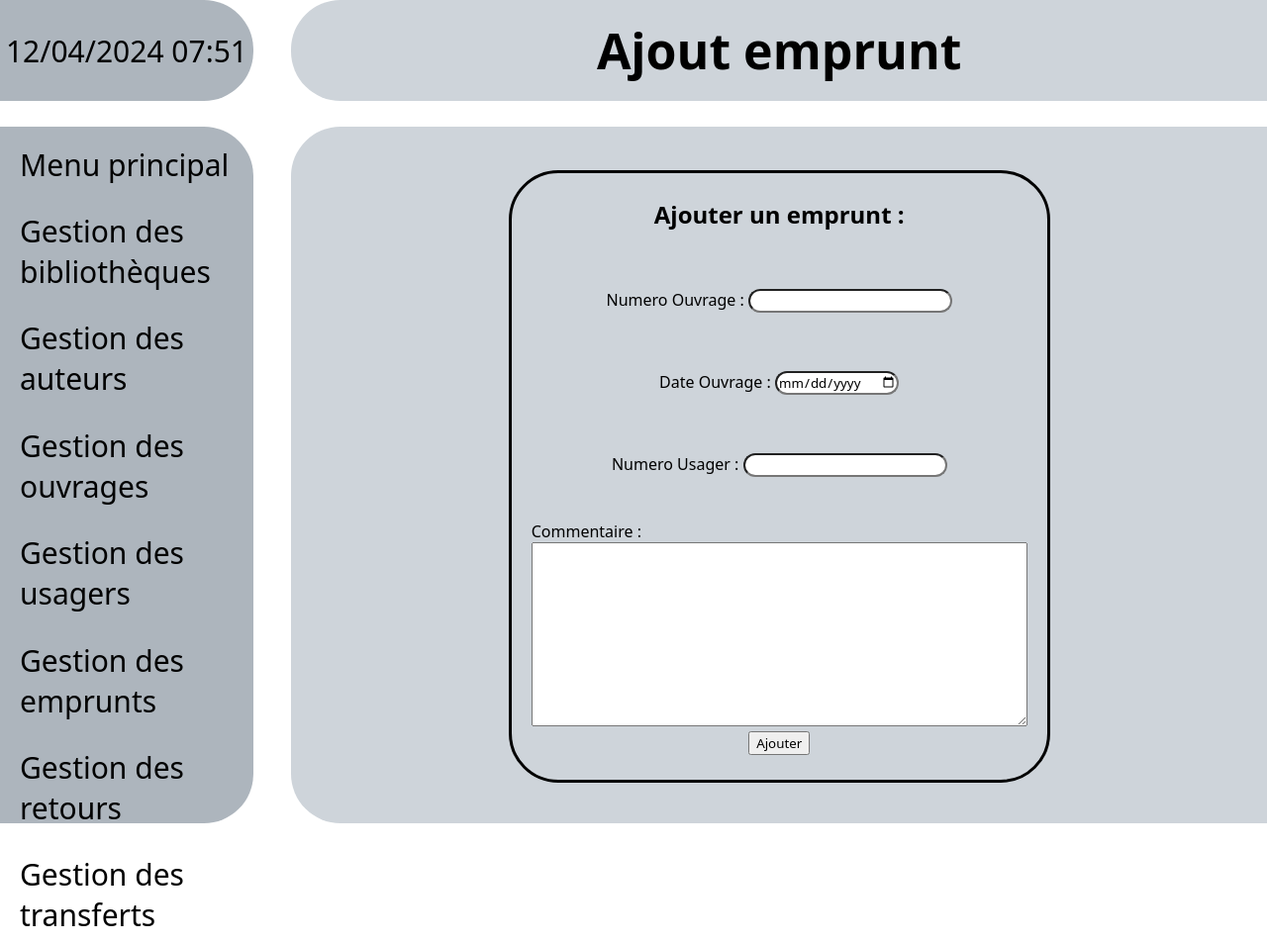
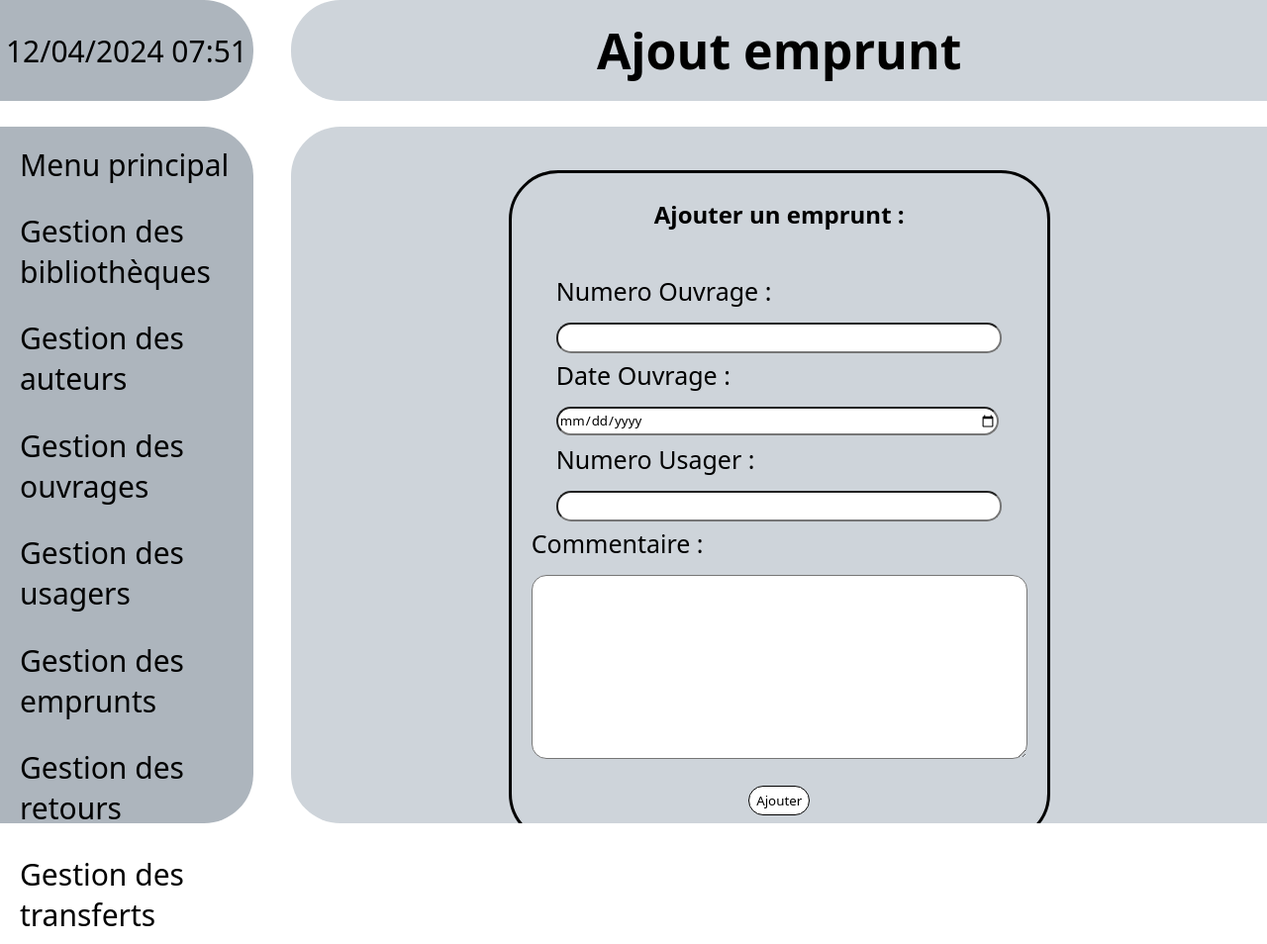
Before and after one commit to TusseauElouan/GrosProjetSaMere, a PHP site: page /Pages/Emprunts/emprunt_03.php in a window 1280 px wide. Shown: the whole page at 99% size. Run offline with PHP 8.4, Linux system fonts and the light colour scheme.

Commit message:
modifs CSS

```diff
--- a/Pages/Emprunts/emprunt_03.php
+++ b/Pages/Emprunts/emprunt_03.php
@@ -37,32 +37,32 @@ if (isset($_REQUEST['numero_emprunt'],$_REQUEST['numero_ouvrage'],$_REQUEST['dat
         <div class="content">
             <div class="content-inside">
             <form class="form" action="emprunt_01.php">
-                <h2>Ajouter un emprunt : </h2>
+                <h2>Ajouter un emprunt : </h2><br /><br/>
 
                 <input type="hidden" name="numero_emprunt"/>
 
-                <div class="content-inside">
+                <div class="label-box">
                     <label for="numero_ouvrage">Numero Ouvrage :</label>
                     <input class="form-input" type="number" name="numero_ouvrage" required/>
                 </div>
 
-                <div class="content-inside">
+                <div class="label-box">
                     <label for="date_emprunt">Date Ouvrage :</label>
                     <input class="form-input" type="date" name="date_emprunt" required/>
                 </div>
 
-                <div class="content-inside">
+                <div class="label-box">
                     <label for="numero_usager">Numero Usager :</label>
                     <input class="form-input" type="number" name="numero_usager" required/>
                 </div>
 
-                <div class="content-inside">
+                <div class="label-box-textarea">
                     <label for="commentaire">Commentaire :</label><br />
-                    <textarea type="text" name="commentaire" id="" cols="60" rows="10"
+                    <textarea class="form-input" type="text" name="commentaire" id="" cols="60" rows="10"
                         required></textarea>
                 </div>
                 <div>
-                    <input type="submit" value="Ajouter" />
+                    <input class="submit-btn" type="submit" value="Ajouter" />
                 </div>
                 </form>
             </div>
--- a/Pages/Transferts/transfert_02.php
+++ b/Pages/Transferts/transfert_02.php
@@ -104,7 +104,6 @@ if (isset($_REQUEST['id'])) {
                                     echo '<option value="' . $resultat['numero_bibliotheque'] . '">Bibliothèque de ' . $resultat['ville_bibliotheque'] . '</option>';
                                 }
                             }
-                            ;
                             ?>
                         </select>
                     </div>
@@ -117,11 +116,11 @@ if (isset($_REQUEST['id'])) {
                         <?php
                             if (isset($_REQUEST['bibli-origine'])) {
                         ?>
-                            <input type="hidden" name="bibli-origine" value="<?= $_REQUEST['bibli-origine'] ?>">
+                            <input type="hidden" name="bibli-origine" value="<?= $_REQUEST['bibli-origine'] ?>"
                         <?php
                             } else if (isset($_REQUEST['id'])) {
                         ?>
-                            <input type="hidden" name="bibli-origine" value="<?= $id?>">';
+                            <input type="hidden" name="bibli-origine" value="<?= $id?>">
                         <?php
                             }
                         ?>
```
Also changed, not shown: Pages/Ouvrages/ouvrages_01.php (+6 -6 lines).
